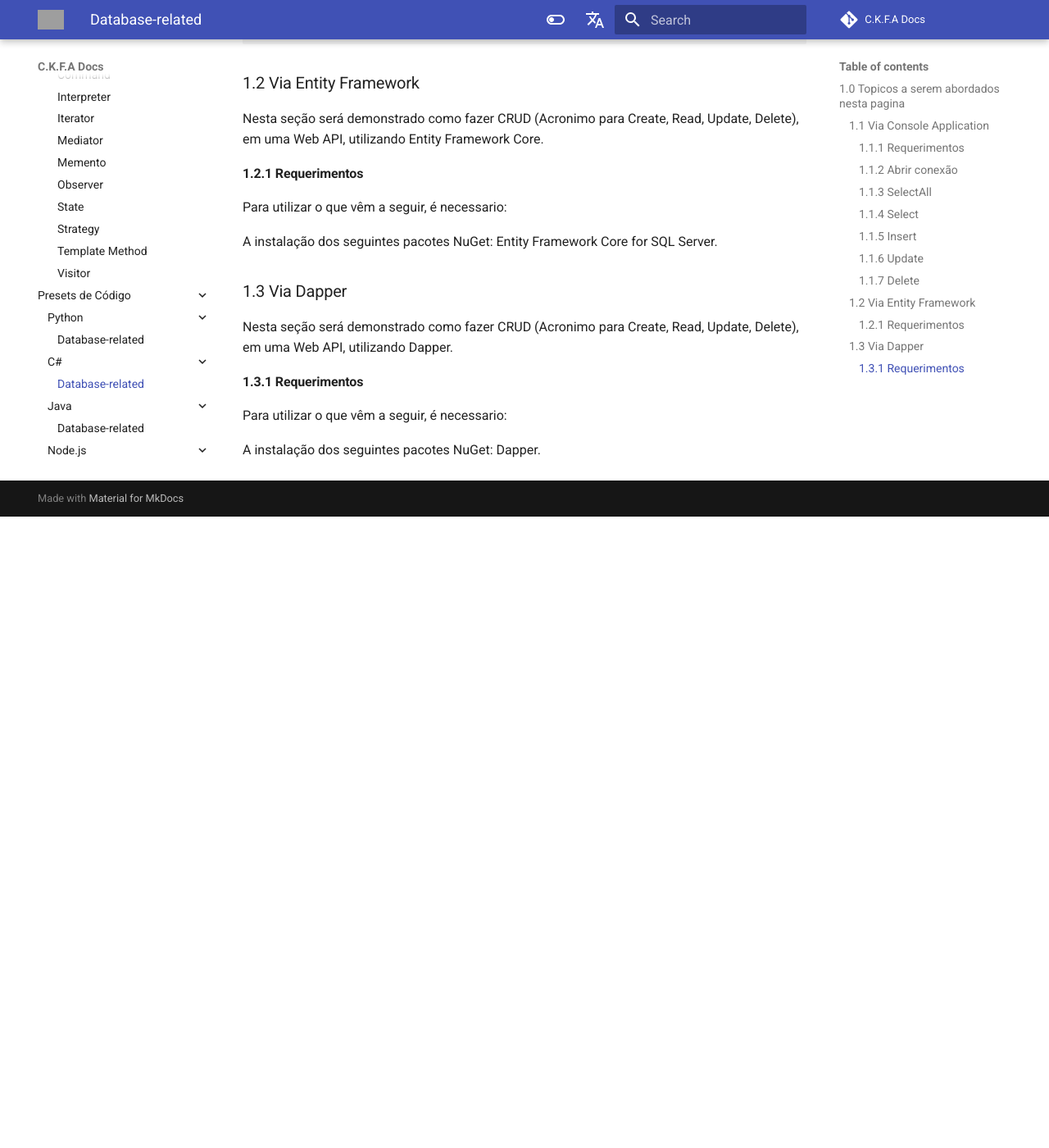
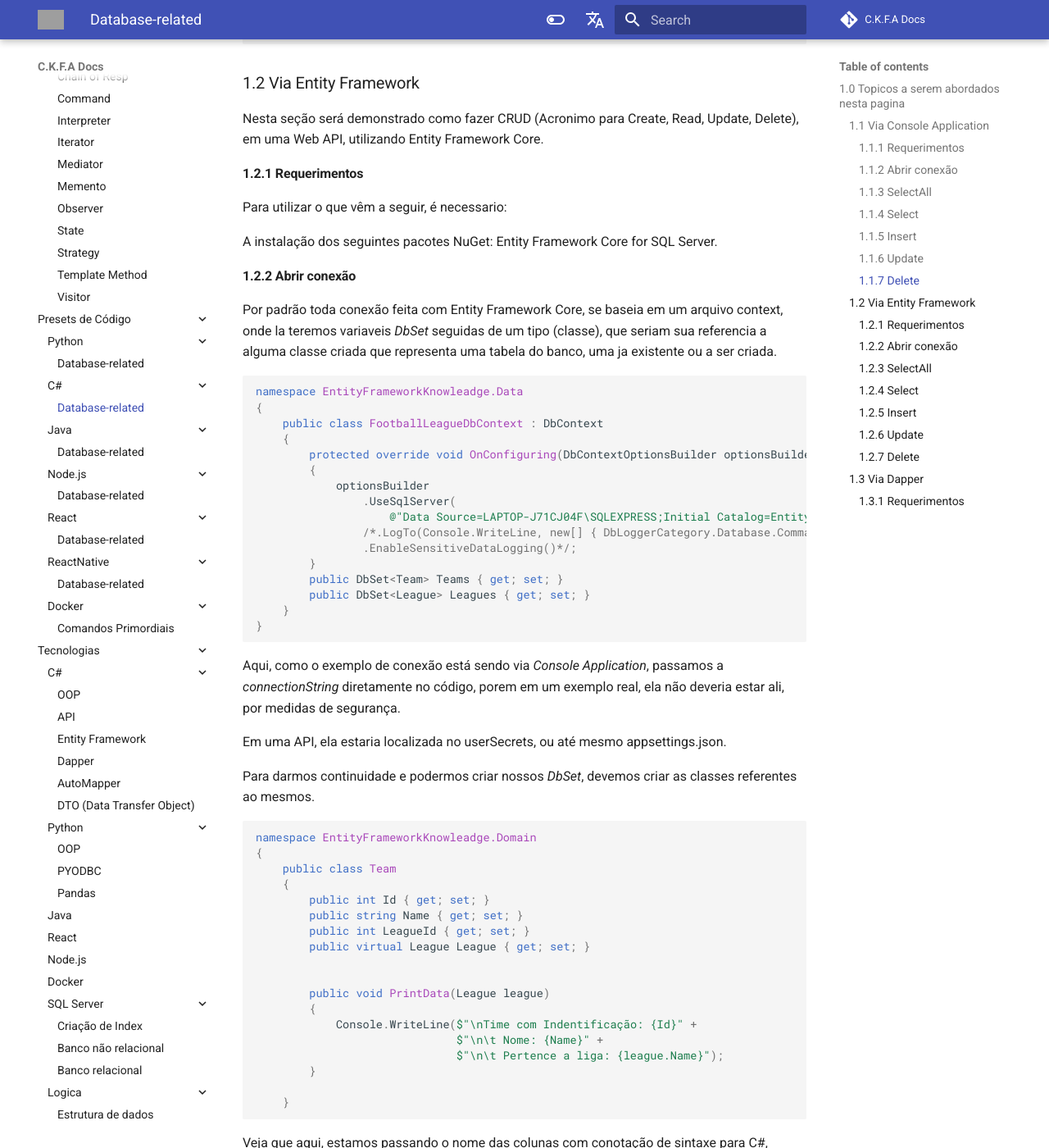
Before and after one commit to AlanEdward19/CKFA-Docs, an MkDocs documentation site: the page built from docs/C#/csharp-database-related.md, in a window 1280 px wide and 1400 px high, scrolled down 3073 px. Shown: the whole window at 82% size. Built offline with MkDocs 1.6.1 and Material for MkDocs 9.7.7, drawn with Linux system fonts in a browser that asks for light colours; comment, search, counter and statistics services are not loaded; before the commit the page ends 3703 px from its top, so only the background shows below that; some of the changed text lies outside the part shown; grey boxes are pictures that could not be loaded.

Commit message:
new content

````diff
--- a/docs/C#/csharp-database-related.md
+++ b/docs/C#/csharp-database-related.md
@@ -154,6 +154,167 @@
 
 A instalação dos seguintes pacotes NuGet: Entity Framework Core for SQL Server.
 
+#### 1.2.2 Abrir conexão
+Por padrão toda conexão feita com Entity Framework Core, se baseia em um arquivo context, onde la teremos variaveis
+_DbSet_ seguidas de um tipo (classe), que seriam sua referencia a alguma classe criada que representa uma tabela do banco, uma ja existente ou a ser criada.
+
+```c#
+namespace EntityFrameworkKnowleadge.Data
+{
+    public class FootballLeagueDbContext : DbContext
+    {
+        protected override void OnConfiguring(DbContextOptionsBuilder optionsBuilder)
+        {
+            optionsBuilder
+                .UseSqlServer(
+                    @"Data Source=LAPTOP-J71CJ04F\SQLEXPRESS;Initial Catalog=EntityTesteBD;Integrated Security=True") //Ta assim para testes, pessima pratica
+                /*.LogTo(Console.WriteLine, new[] { DbLoggerCategory.Database.Command.Name}, LogLevel.Information)
+                .EnableSensitiveDataLogging()*/;
+        }
+        public DbSet<Team> Teams { get; set; }
+        public DbSet<League> Leagues { get; set; }
+    }
+}
+```
+
+Aqui, como o exemplo de conexão está sendo via _Console Application_, passamos a _connectionString_ diretamente no código, porem em um exemplo real, ela não deveria estar ali, por medidas de segurança.
+
+Em uma API, ela estaria localizada no userSecrets, ou até mesmo appsettings.json.
+
+Para darmos continuidade e podermos criar nossos _DbSet_, devemos criar as classes referentes ao mesmos.
+
+```c#
+namespace EntityFrameworkKnowleadge.Domain
+{
+    public class Team
+    {
+        public int Id { get; set; }
+        public string Name { get; set; }
+        public int LeagueId { get; set; }
+        public virtual League League { get; set; }
+
+
+        public void PrintData(League league)
+        {
+            Console.WriteLine($"\nTime com Indentificação: {Id}" +
+                              $"\n\t Nome: {Name}" +
+                              $"\n\t Pertence a liga: {league.Name}");
+        }
+
+    }
+```
+
+Veja que aqui, estamos passando o nome das colunas com conotação de sintaxe para C#, porem caso o banco não esteja dessa forma, podemos manter a sintaxe de C#, porem passar uma _Data Annotation_ para mostrarmos ao Entity qual o nome real da coluna no SQL.
+
+O Entity Framework por padrão, consegue identificar chaves primarias e estrangeiras, através do nome da variavel conter o nome Id, em alguma parte de seu nome, porém quando este não é o caso, podemos passar _Data Annotation_ para especificarmos qual a chave primaria da tabela.
+
+```c#
+public class Team
+    {
+        [Key]
+        [Column("Nome Real da coluna")]
+        public int Id { get; set; }
+
+        [Column("Nome Real da coluna")]
+        public string Name { get; set; }
+
+        [Column("Nome Real da coluna")]
+        public int LeagueId { get; set; }
+        public virtual League League { get; set; } // <---- Esta variavel é utilizada para dizermos ao entity que a variavel acima é uma referencia a uma chave estrangeira.
+
+    }
+```
+
+#### 1.2.3 SelectAll
+No código a seguir, implementaremos um selectAll (trazer todos os dados, sem especificação)
+
+```c#
+ public async void GeneralTeamSearch()
+        {
+            var teams = await _context.Teams.ToListAsync();
+
+            foreach (var team in teams)
+            {
+                var league = await _context.Leagues.FirstOrDefaultAsync(league => league.Id == team.Id);
+
+                team.PrintData(league);
+            }
+        }
+```
+
+#### 1.2.4 Select
+No código a seguir, implementaremos um select comum, utilizando uma fonte de pesquisa.
+
+```c#
+public async Task<Team> NameTeamSearch(string name)
+        {
+            var team = await _context.Teams.FirstOrDefaultAsync(team => team.Name == name);
+            var league = await _context.Leagues.FirstOrDefaultAsync(league => league.Id == team.LeagueId);
+
+            team.PrintData(league);
+
+            return team;
+        }
+```
+
+#### 1.2.5 Insert
+No código a seguir, implementaremos um insert dentro da tabela de times.
+
+```c#
+public async void insertNewTeam(Team team)
+        {
+            await _context.Teams.AddAsync(team);
+
+            Console.WriteLine($"Inserindo novo time de nome: {team.Name}\nId do Time: {team.LeagueId}");
+        }
+```
+
+#### 1.2.6 Update
+No código a seguir, implementaremos um update dentro da tabela de times.
+
+```c#
+public async void UpdateTeam(Team teamReference)
+        {
+            Console.WriteLine("Insira o novo nome deste time");
+            var newName = Console.ReadLine();
+
+            Console.WriteLine("Insira o Id da liga que este time pertencerá");
+            var leagueID = int.Parse(Console.ReadLine());
+
+            var league = await _context.Leagues.FirstOrDefaultAsync(league => league.Id == teamReference.LeagueId);
+
+            Console.WriteLine($"Valores antigos desse time:");
+            teamReference.PrintData(league);
+
+            teamReference.Name = newName;
+            teamReference.LeagueId = leagueID;
+
+            league = await _context.Leagues.FirstOrDefaultAsync(league => league.Id == teamReference.LeagueId);
+
+            Console.WriteLine($"Novos valores para esse time:");
+            teamReference.PrintData(league);
+
+            _context.Teams.Update(teamReference);
+        }
+```
+
+#### 1.2.7 Delete
+No código a seguir, implementaremos um delete dentro da tabela de times.
+
+```c#
+public async void DeleteTeam(Team teamReference)
+        {
+            var league = await _context.Leagues.FirstOrDefaultAsync(league => league.Id == teamReference.LeagueId);
+
+            Console.WriteLine($"Valores antigos desse time:");
+            teamReference.PrintData(league);
+
+            Console.WriteLine("Deletando do banco");
+
+            _context.Teams.Remove(teamReference);
+        }
+```
+
 ### 1.3 Via Dapper
 Nesta seção será demonstrado como fazer CRUD (Acronimo para Create, Read, Update, Delete), em uma Web API, utilizando Dapper.
 
--- a/mkdocs.yml
+++ b/mkdocs.yml
@@ -113,6 +113,7 @@
         - Entity Framework: ''
         - Dapper: ''
         - AutoMapper : ''
+        - DTO (Data Transfer Object): ''
 
       - Python:
         - OOP: ''
````
Also changed, not shown: docs/1.0/mvc-pattern.md (renamed from docs/1.0/mvc_pattern.md, +1 -1 lines), docs/1.0/tdd-pattern.md (+1 -1 lines).
